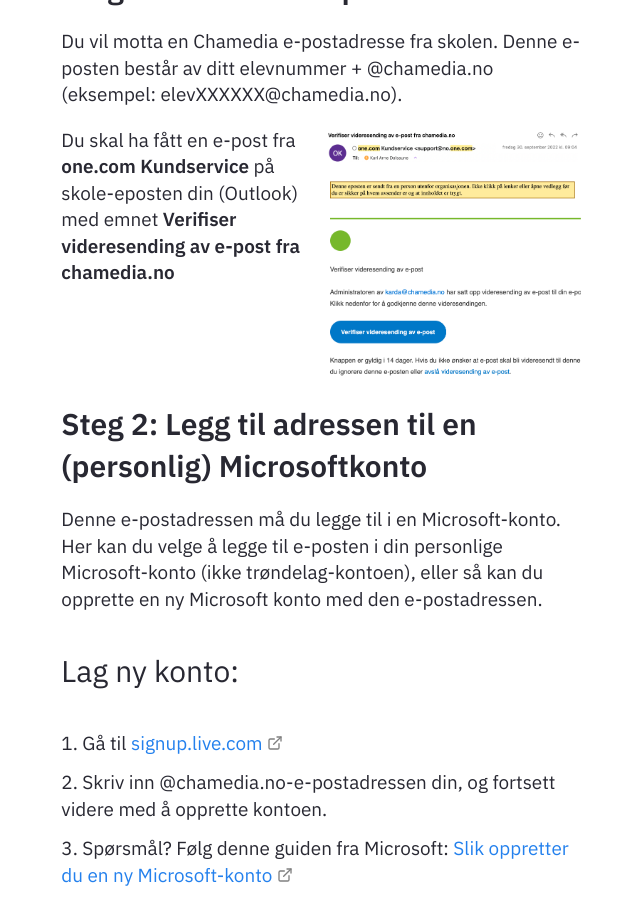
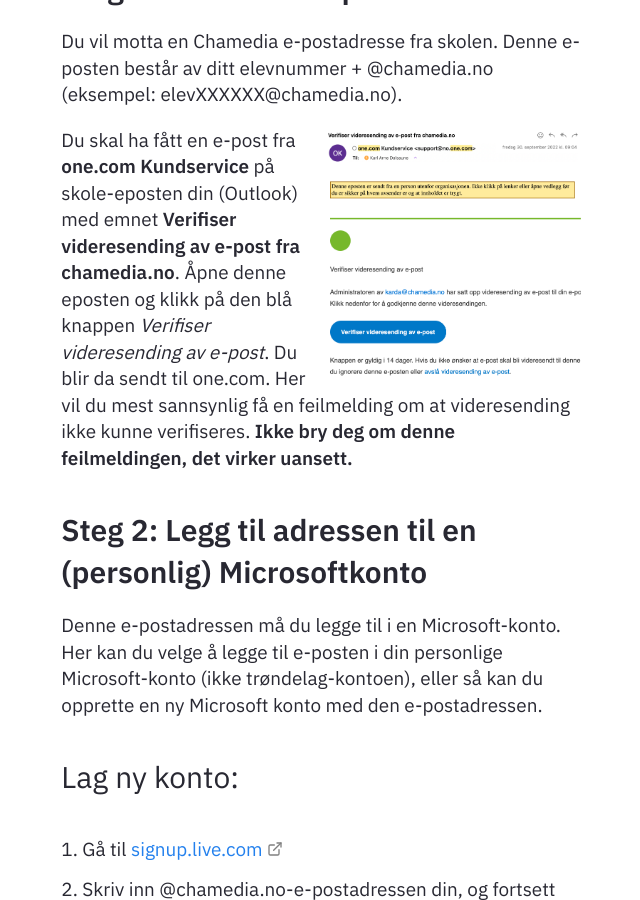
Before and after one commit to Cha-IM/cha-im.github.io, a Jekyll site: the page built from _notes/Public/Teknologiforståelse/Nettverkslab/Få tilgang til Azure studentkonto.md, in a window 1280 px wide and 900 px high, scrolled down 321 px. Shown: the whole window, without its empty margins (317-957 px from the left). Built offline with Jekyll 4.4.1, drawn with Linux system fonts in a browser that asks for light colours.

Commit message:
Karls-MacBook-Pro-236.local 2024-11-15:9:51:19

```diff
--- a/_notes/Public/Teknologiforståelse/Nettverkslab/Få tilgang til Azure studentkonto.md
+++ b/_notes/Public/Teknologiforståelse/Nettverkslab/Få tilgang til Azure studentkonto.md
@@ -8,7 +8,7 @@ tags: []
 Du vil motta en Chamedia e-postadresse fra skolen. Denne e-posten består av ditt elevnummer + @chamedia.no (eksempel: elevXXXXXX@chamedia.no).
 
 <img src="/assets/img/nettverkslab/onecomforward.png" style="float:right;width:50%">
-Du skal ha fått en e-post fra **one.com Kundservice** på skole-eposten din (Outlook) med emnet **Verifiser videresending av e-post fra chamedia.no**
+Du skal ha fått en e-post fra **one.com Kundservice** på skole-eposten din (Outlook) med emnet **Verifiser videresending av e-post fra chamedia.no**. Åpne denne eposten og klikk på den blå knappen *Verifiser videresending av e-post*. Du blir da sendt til one.com. Her vil du mest sannsynlig få en feilmelding om at videresending ikke kunne verifiseres. **Ikke bry deg om denne feilmeldingen, det virker uansett.**
 
 <div style="clear:both"></div>
 ## Steg 2: Legg til adressen til en (personlig) Microsoftkonto
```
